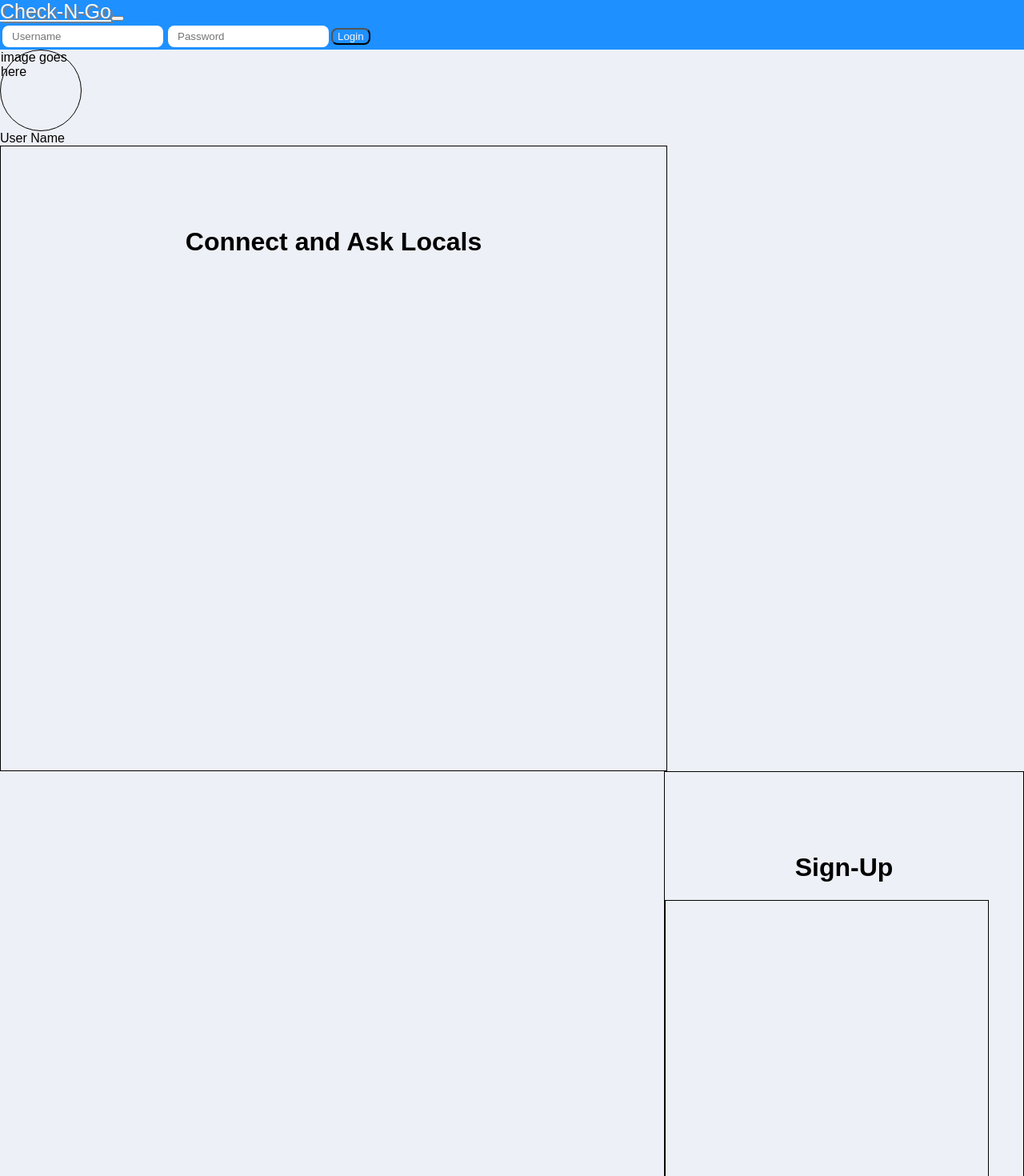
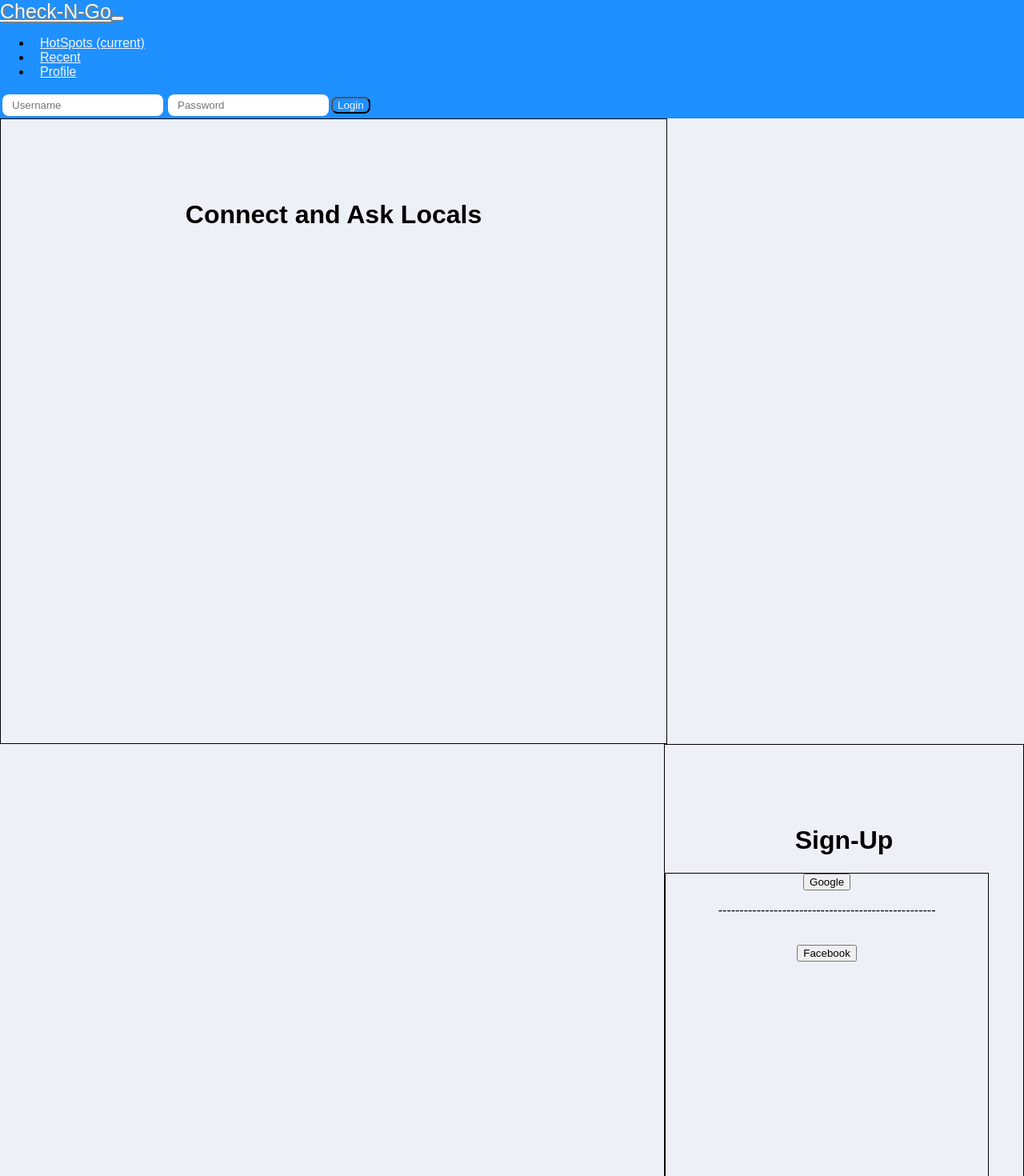
Before and after one commit to mtconry/project3, a React (Create React App) app in the folder client/: page / in a window 1280 px wide. Shown: the top 1470 px of the page at 80% size. Built offline with nearby package versions, Linux system fonts and the light colour scheme; the HTML template or start-up script is replaced by a standard one.

Commit message:
profile page

```diff
--- a/client/src/App.js
+++ b/client/src/App.js
@@ -1,13 +1,14 @@
 import React, { Component } from "react";
 import "../src/style.css";
 import { BrowserRouter as Router, Route,Switch } from "react-router-dom";
+import Footer from "./components/footer/Footer"
+import "./components/footer/style.css"
 import Navbar from "./components/Navbar/Navbar"
 import Home from "./pages/home.js";
 import Profile from "./pages/profile";
 import HotSpots from "./pages/hotspots";
 import Recent from "./pages/recent";
 import Login from "./pages/login";
-import Profilepic from "./components/profilePic/profile";
 import "./style.css"
 import "./components/Navbar/style.css"
 // import Nomatch from "./pages/Nomatch";
@@ -15,14 +16,13 @@ import "./components/Navbar/style.css"
 
 class App extends Component {
 state={
-  login: false
+  login: true
 }
 
   render() {
     return (
       <div>
         <Navbar login={this.state.login}/>
-        <Profilepic/>
       <Router>
             <Switch>
               <Route exact path="/" component={Login} />
@@ -33,6 +33,7 @@ state={
               {/* <Route component={Nomatch} /> */}
             </Switch>
           </Router>
+
       </div>
     );
   }
--- a/client/src/components/Navbar/Navbar.js
+++ b/client/src/components/Navbar/Navbar.js
@@ -8,19 +8,19 @@ function Navbar(props) {
     if (props.login) {
       navContent = (<ul class="navbar-nav mr-auto">
       <li class="nav-item active">
-        <a class="nav-link" href="../pages/hotspots">HotSpots <span class="sr-only">(current)</span></a>
+        <a class="nav-link" href="/hotspots">HotSpots <span class="sr-only">(current)</span></a>
       </li>
       <li class="nav-item">
-        <a class="nav-link" href="../pages/recent">Recent</a>
+        <a class="nav-link" href="/recent">Recent</a>
       </li>
       <li class="nav-item">
-        <a class="nav-link" href="../pages/profile">Profile</a>
+        <a class="nav-link" href="/profile">Profile</a>
       </li>
     </ul>)
     }
     return (
         <nav class="navbar navbar-expand-lg " id="hello" >
-        <a class="navbar-brand" href="../pages/home">Check-N-Go</a>
+        <a class="navbar-brand" href="/home">Check-N-Go</a>
         <button class="navbar-toggler" type="button" data-toggle="collapse" data-target="#navbarSupportedContent" aria-controls="navbarSupportedContent" aria-expanded="false" aria-label="Toggle navigation">
           <span class="navbar-toggler-icon"></span>
         </button>
--- a/client/src/components/Navbar/style.css
+++ b/client/src/components/Navbar/style.css
@@ -28,3 +28,8 @@
     margin: 3px 3px;
     border-radius: 8px;
 }
+
+.nav-link{
+   color:  whitesmoke;
+   margin-left: 10px;
+}
--- /dev/null
+++ b/client/src/components/footer/Footer.js
@@ -0,0 +1,17 @@
+import React, { Component } from 'react';
+import "./style.css"
+
+class Footer extends Component {
+    render() {
+        return (
+            <div>
+
+                <footer className="footer">
+
+                </footer>
+            </div>
+        );
+    }
+}
+
+export default Footer;
--- /dev/null
+++ b/client/src/components/footer/style.css
@@ -0,0 +1,10 @@
+.footer{
+    border: 2px solid ;
+    position: relative;
+    left:0;
+    bottom:0;
+    right:0;
+    padding-bottom:60px;
+    background-color: dodgerblue;
+
+}
--- a/client/src/components/profilePic/profile.js
+++ b/client/src/components/profilePic/profile.js
@@ -1,27 +1,35 @@
-import React, { Component } from 'react';
+import React from 'react';
 import "./style.css";
 
-class profile extends Component {
-    render() {
+function Profile(props) {
+  let profileJumbo = "";
+  if(props.profileJumbo){
+    profileJumbo = (<div
+      className="jumbotron" >
+    </div>
+    )
+  }else{
+
+  }
         return (
-            // <div className="container">
-            //     <div className="wrapper">
-            //     <div className = "jumbotron">
-
-            //     </div>
-            //     </div>
-            // </div>
-
             <div className="container">
             <div className="jumbotron">
               <div className="profilePic">image goes here
                 <img src="" alt=""/>
+                {profileJumbo}
                </div>
               <div>User Name</div>
             </div>
+            <div class="card border-primary mb-3" id="map">
+  <div class="card-header text-primary">Places I've visited</div>
+  <div class="card-body text-primary">
+    </div>
+  </div>
+
           </div>
+
         );
     }
-}
 
-export default profile;
+
+export default Profile;
--- a/client/src/components/profilePic/style.css
+++ b/client/src/components/profilePic/style.css
@@ -4,8 +4,14 @@
     width:100px;
     border-radius: 50%;
     margin: 0;
+
 }
 
 .jumbotron{
 
 }
+
+#map{
+    height:700px;
+    text-align: center;
+}
--- a/client/src/pages/login.js
+++ b/client/src/pages/login.js
@@ -11,11 +11,15 @@ class Login extends Component {
             <div className="container">
                 <div className="wrapper">
                 <h1>Connect and Ask Locals</h1>
+
                 </div>
                <div className="signUp">
                     <h1>Sign-Up</h1>
                     <div className="container" id="fb-google">
-
+                    <button type="button" class="btn btn-success">Google</button>
+                    <p>---------------------------------------------------</p>
+                    <br/>
+                    <button type="button" class="btn btn-primary">Facebook</button>
                     </div>
                    </div>
 
--- a/client/src/pages/profile.js
+++ b/client/src/pages/profile.js
@@ -1,11 +1,12 @@
 import React, { Component } from 'react';
+import Profile from "../components/profilePic/profile"
 
 class profile extends Component {
     render() {
         return (
     <div>
         <div>
-
+        <Profile />
         </div>
 </div>
 
```
Also changed, not shown: client/src/components/jumbotron/index.js (+11 -6 lines), client/src/pages/home.js (line endings or trailing spaces), client/src/style.css (line endings or trailing spaces).
